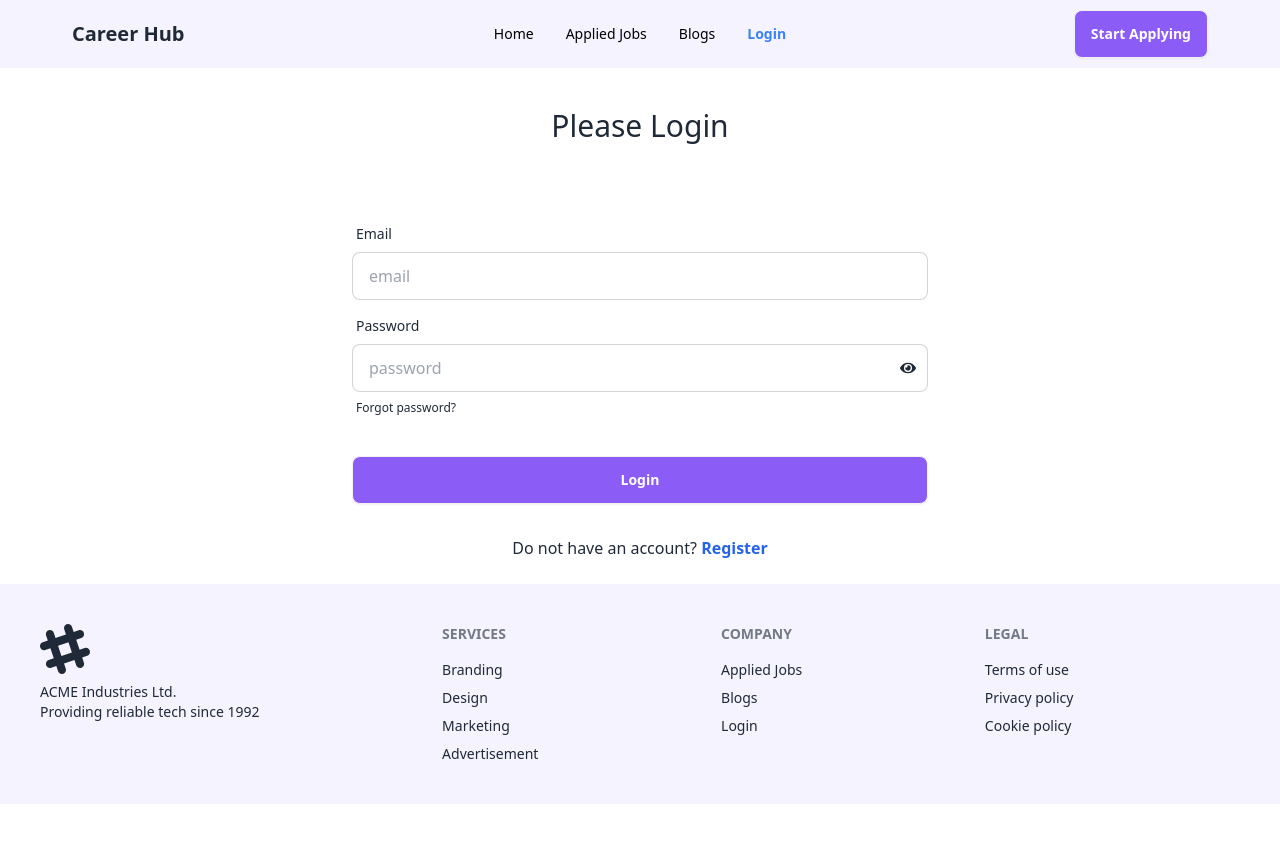
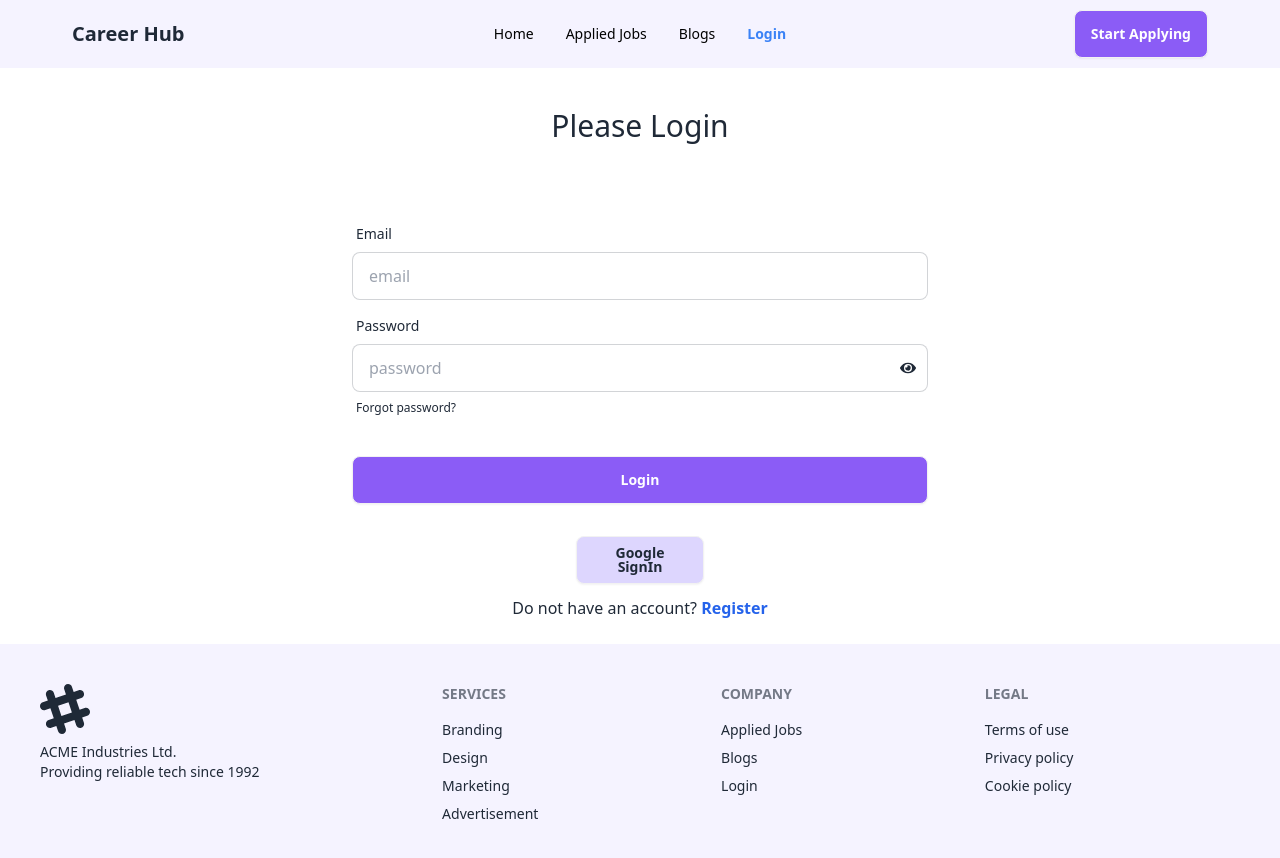
Before and after one commit to Mimi-Afsana/react-career-hub, a React (Vite) app: page /login in a window 1280 px wide. Shown: the top 858 px of the page. Before the commit the page ends 804 px from the top, so only its background shows below. Built offline with nearby package versions, Linux system fonts and the light colour scheme; no server answers.

Commit message:
added-style

```diff
--- a/src/components/Login/Login.jsx
+++ b/src/components/Login/Login.jsx
@@ -10,12 +10,31 @@ const Login = () => {
     const [success, setSuccess] = useState('')
     const [showPassword, setShowPassword] = useState(false)
 
+    const { signInWithGoogle } = useContext(AuthContext)
+
+
     const { signIn } = useContext(AuthContext)
     const navigate = useNavigate()
     const location = useLocation();
     console.log('location in the login page', location)
     const emailRef = useRef(null)
     const auth = getAuth()
+
+
+    const handleGoogleSignup = () => {
+        console.log('google is here')
+        signInWithGoogle()
+            .then(result => {
+                const user = result.user
+                console.log(user)
+
+            })
+            .catch(error => {
+                console.log('error', error.message)
+            })
+        navigate(location?.state ? location.state : '/')
+    }
+
 
     const handleLogin = e => {
         e.preventDefault()
@@ -35,7 +54,7 @@ const Login = () => {
                     // navigate after login
                     navigate(location?.state ? location.state : '/')
                 }
-                else{
+                else {
                     alert('Please verify your email address')
                 }
 
@@ -111,6 +130,9 @@ const Login = () => {
                         <button className="btn bg-violet-500 text-white">Login</button>
                     </div>
                 </form>
+                <div className="form-control w-32 mx-auto mb-3">
+                    <button onClick={handleGoogleSignup} className="btn bg-violet-200">Google SignIn</button>
+                </div>
                 {
                     registerError && <p className="text-red-600 text-center">
                         {registerError}
--- a/src/components/SignUp/SignUp.jsx
+++ b/src/components/SignUp/SignUp.jsx
@@ -1,5 +1,5 @@
 import { useContext, useState } from "react";
-import { Link, useNavigate } from "react-router-dom";
+import { Link, useLocation, useNavigate } from "react-router-dom";
 import { AuthContext } from "../../providers/AuthProvider";
 import { FaEyeSlash } from "react-icons/fa";
 import { FaEye } from "react-icons/fa";
@@ -14,10 +14,13 @@ const SignUp = () => {
     const [showPassword, setShowPassword] = useState(false)
     const [user, setUser] = useState('');
     const navigate = useNavigate()
+    const location = useLocation()
 
     const { signInWithGoogle } = useContext(AuthContext)
 
 
+
+    // Google signup
     const handleGoogleSignup = () => {
         console.log('google is here')
         signInWithGoogle()
@@ -149,7 +152,7 @@ const SignUp = () => {
                     </div>
 
                 </form>
-                <div className="form-control w-32 mx-auto">
+                <div className="form-control w-32 mx-auto mb-3">
                     <button onClick={handleGoogleSignup} className="btn bg-violet-200">Google SignIn</button>
                 </div>
 
```
